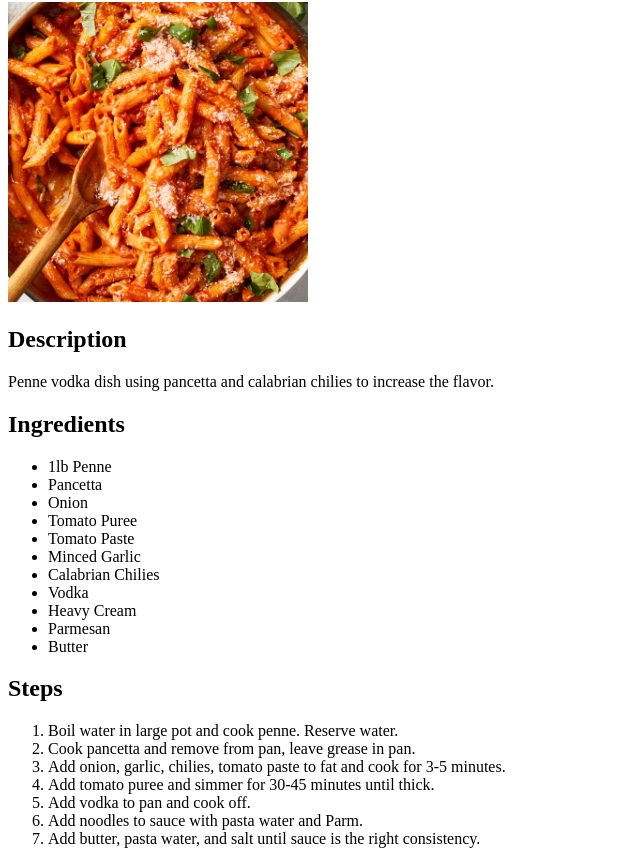
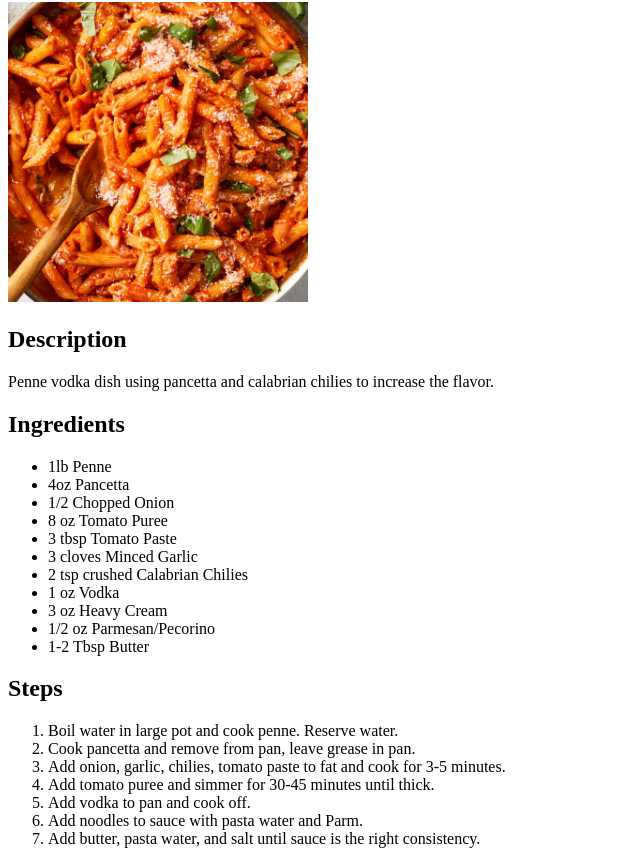
Before and after one commit to msgobbajr/odin-recipes, a plain HTML site: page recipes/pennevodka.html in a window 1280 px wide. Shown: the part 78-942 px from the top of the page, without its empty margins (0-640 px from the left). Drawn offline with Linux system fonts and the light colour scheme.

Commit message:
Add measurements to ingredients on all pages
Make recipes more clear by adding measurements to all ingredients

```diff
--- a/recipes/pennevodka.html
+++ b/recipes/pennevodka.html
@@ -12,16 +12,16 @@
     <h2>Ingredients</h2>
     <ul>
         <li>1lb Penne</li>
-        <li>Pancetta</li>
-        <li>Onion</li>
-        <li>Tomato Puree</li>
-        <li>Tomato Paste</li>
-        <li>Minced Garlic</li>
-        <li>Calabrian Chilies</li>
-        <li>Vodka</li>
-        <li>Heavy Cream</li>
-        <li>Parmesan</li>
-        <li>Butter</li>
+        <li>4oz Pancetta</li>
+        <li>1/2 Chopped Onion</li>
+        <li>8 oz Tomato Puree</li>
+        <li>3 tbsp Tomato Paste</li>
+        <li>3 cloves Minced Garlic</li>
+        <li>2 tsp crushed Calabrian Chilies</li>
+        <li>1 oz Vodka</li>
+        <li>3 oz Heavy Cream</li>
+        <li>1/2 oz Parmesan/Pecorino</li>
+        <li>1-2 Tbsp Butter</li>
     </ul>
     <h2>Steps</h2>
     <ol>
```
Also changed, not shown: recipes/buffchcknpizza.html (+6 -6 lines), recipes/bulgogi.html (+9 -9 lines).
